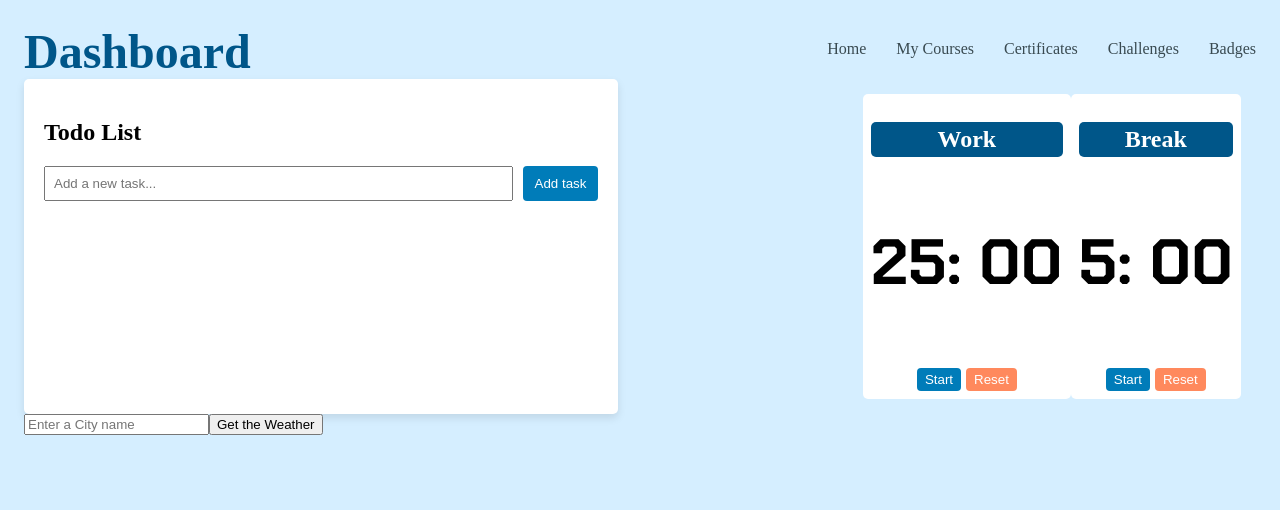
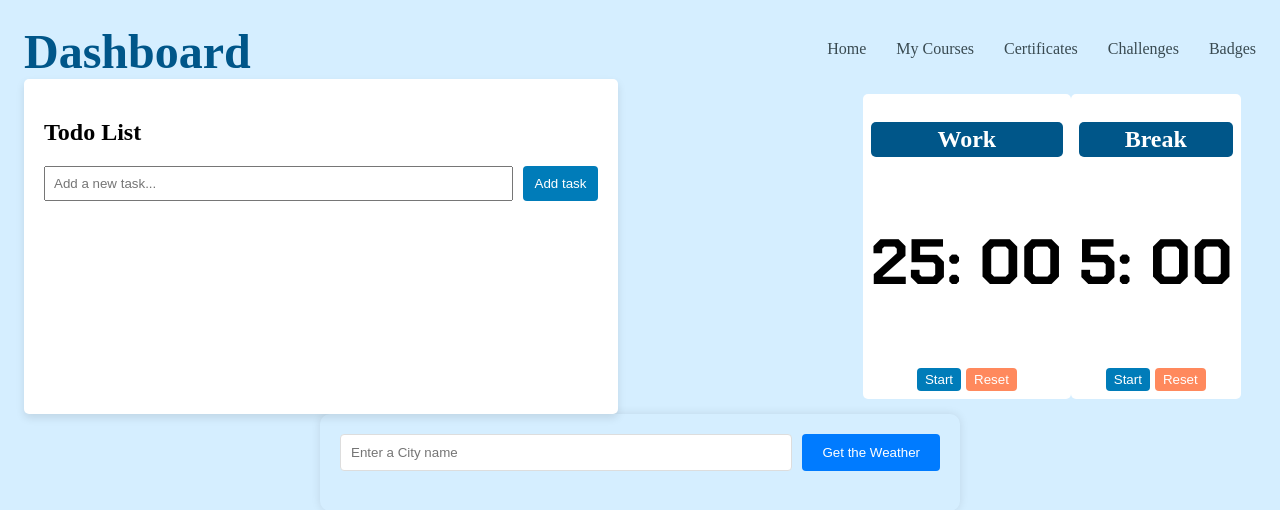
Before and after one commit to oduordaizy/10_days_of_reactjs, a React (Vite) app: page / in a window 1280 px wide. Shown: the top 510 px of the page. Built offline with nearby package versions, Linux system fonts and the light colour scheme.

Commit message:
Styles: styled the weather componnet

```diff
--- a/src/index.css
+++ b/src/index.css
@@ -144,3 +144,47 @@ li.completed button:first-child{
     display: flex;
     justify-content: center;
 }
+
+/************Weather Component Start************/
+.weatherContainer {
+    max-width: 600px;
+    margin: 0 auto;
+    padding: 20px;
+    border-radius: 10px;
+    box-shadow: 0 0 10px rgba(0, 0, 0, 0.1);
+  }
+  .weatherContainer form {
+    display: flex;
+    gap: 10px;
+    margin-bottom: 20px;
+  }
+
+  .weatherContainer input {
+    flex: 1;
+    padding: 10px;
+    border: 1px solid #ddd;
+    border-radius: 4px;
+  }
+  .weatherContainer button {
+    padding: 10px 20px;
+    background-color: #007bff;
+    color: white;
+    border: none;
+    border-radius: 4px;
+    cursor: pointer;
+  }
+  .weatherInfo {
+    text-align: center;
+  }
+
+  .error {
+    color: red;
+    margin-top: 10px;
+  }
+
+  .weatherInfo img {
+    width: 100px;
+    height: 100px;
+    margin: 20px 0;
+  }
+/************Weather Component End************/
```
